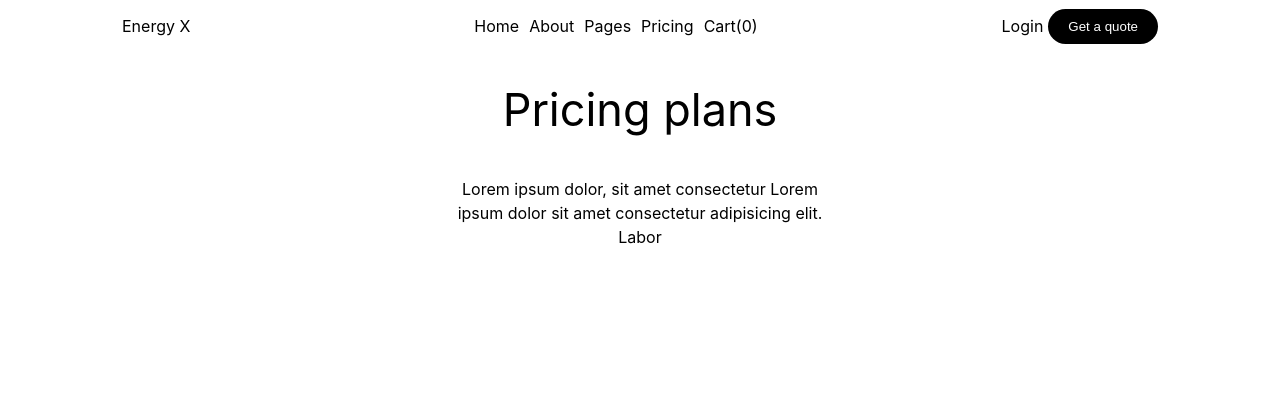
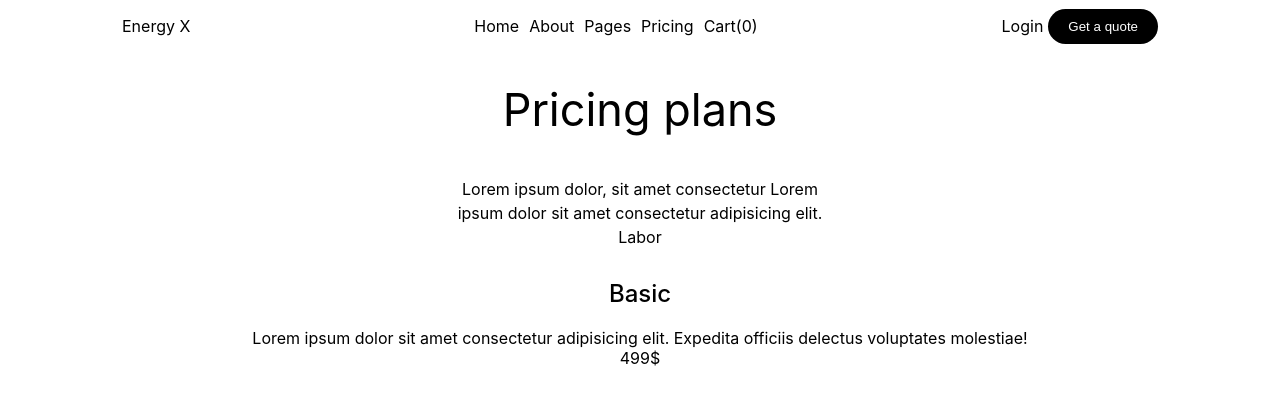
Before and after one commit to andreeaD03/internship, a React (Create React App) app in the folder internship-app/: page / in a window 1280 px wide. Shown: the top 404 px of the page. Built offline with nearby package versions, Linux system fonts and the light colour scheme.

Commit message:
work in progres in cards

```diff
--- a/internship-app/src/App.js
+++ b/internship-app/src/App.js
@@ -1,12 +1,14 @@
 import './App.css';
 import Navbar from './components/navBar/NavBar';
 import MainDiscription from './components/mainDiscription/MainDiscription';
+import Cards from './components/cards/Cards';
 
 function App() {
   return (
     <div className="App">
       <Navbar/>
       <MainDiscription/>
+      <Cards/>
     </div>
   );
 }
--- /dev/null
+++ b/internship-app/src/components/cards/Cards.jsx
@@ -0,0 +1,12 @@
+import React from 'react';
+import SingleCard from '../singleCard/SingleCard';
+
+const Cards = () => {
+  return (
+    <div>
+      <SingleCard/>
+    </div>
+  )
+}
+
+export default Cards
--- /dev/null
+++ b/internship-app/src/components/singleCard/SingleCard.css
@@ -0,0 +1,3 @@
+.package h2{
+    font-weight: 500;
+}
--- /dev/null
+++ b/internship-app/src/components/singleCard/SingleCard.jsx
@@ -0,0 +1,22 @@
+import React from 'react';
+import "./SingleCard.css";
+
+const SingleCard = () => {
+  return (
+    <div className='card-solo'>
+      <div className='package'>
+        <h2>Basic</h2>
+      </div>
+
+      <div className='description-package'>
+        Lorem ipsum dolor sit amet consectetur adipisicing elit. Expedita officiis delectus voluptates molestiae!
+      </div>
+
+      <div className='price'>
+        499$
+      </div>
+    </div>
+  )
+}
+
+export default SingleCard
```
Also changed, not shown: internship-app/src/components/cards/Cards.css (added).
